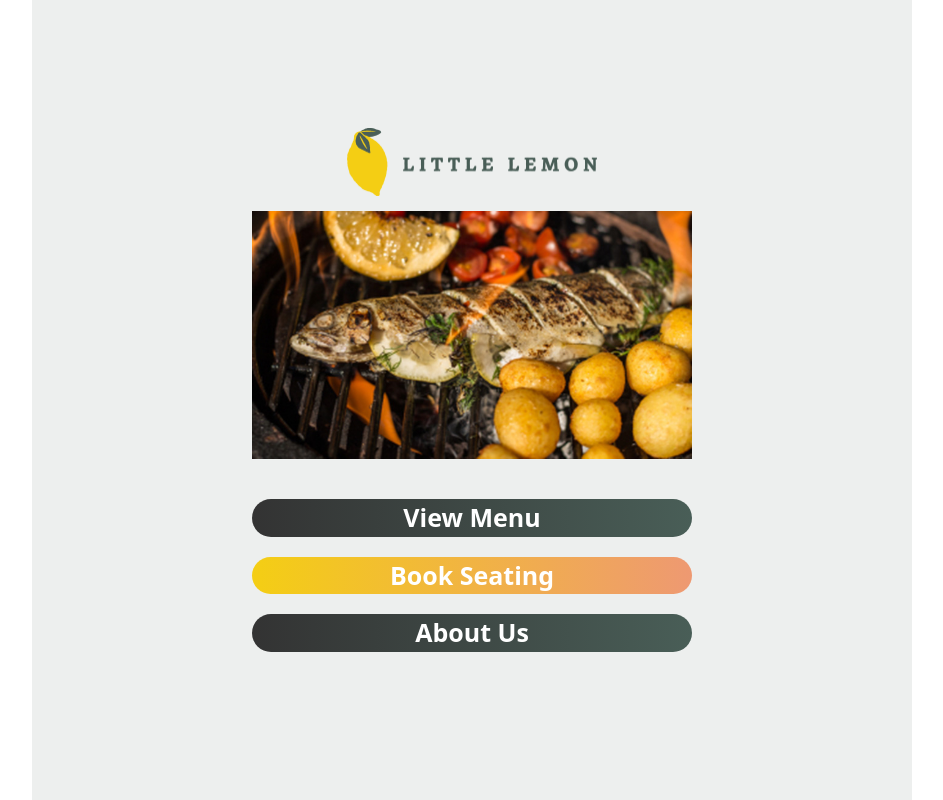
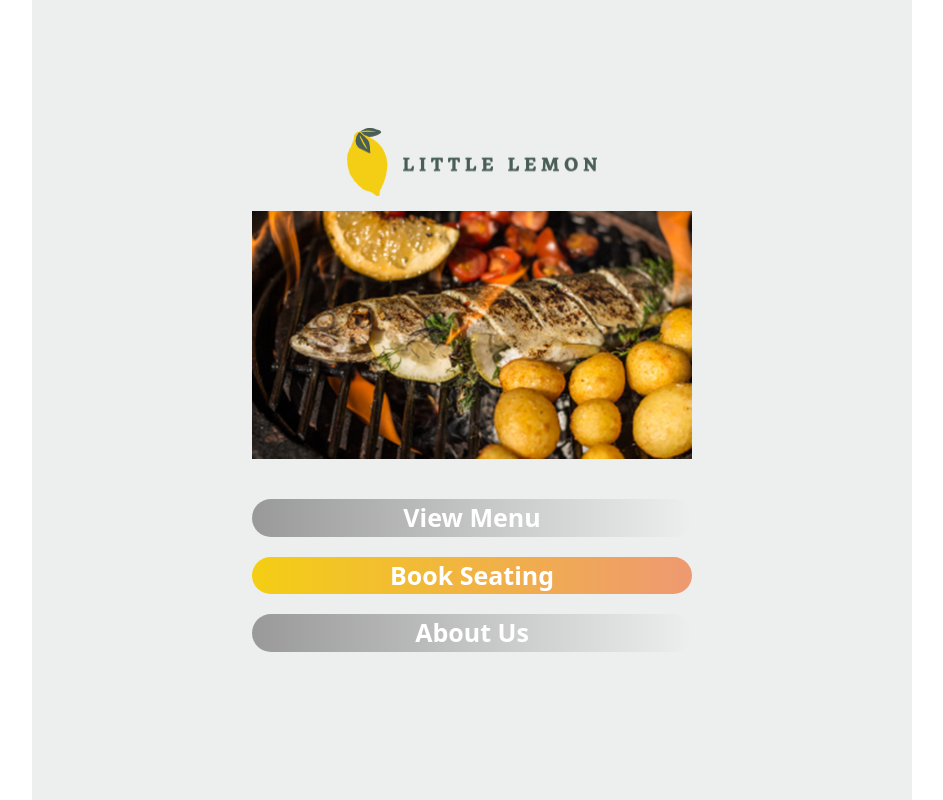
Before and after one commit to CrushEm/little-lemon, a React (Create React App) app: page / in a window 1280 px wide. Shown: the whole page, without its empty margins (168-1111 px from the left). Built offline with nearby package versions, Linux system fonts and the light colour scheme.

Commit message:
Submitting

```diff
--- a/src/App.css
+++ b/src/App.css
@@ -153,11 +153,15 @@ button.inactive {
     var(--white),
     var(--gray)
   );
-  /* border: var(--gray-dark);
-  border-width: 1px;
-  border-style: solid; */
 }
 
+button.inactive:hover {
+  background-image: linear-gradient(
+    to left,
+    var(--gray),
+    var(--white),
+  );
+}
 
 
 .back-header {
--- a/src/screens/Lander.js
+++ b/src/screens/Lander.js
@@ -15,9 +15,9 @@ const LanderScreen = ({ navigation }) => {
         <img src={logo} className="" alt="logo" />
         <img src={feature} className="" alt="feature" />
 
-        <Button className="primary" to="Menu">View Menu</Button>
+        <Button className="primary" to="Menu" disabled={true}>View Menu</Button>
         <Button className="secondary" to="Booking" >Book Seating</Button>
-        <Button className="primary">About Us</Button>
+        <Button className="primary"  disabled={true} >About Us</Button>
 
         </header>
     </div>
```
